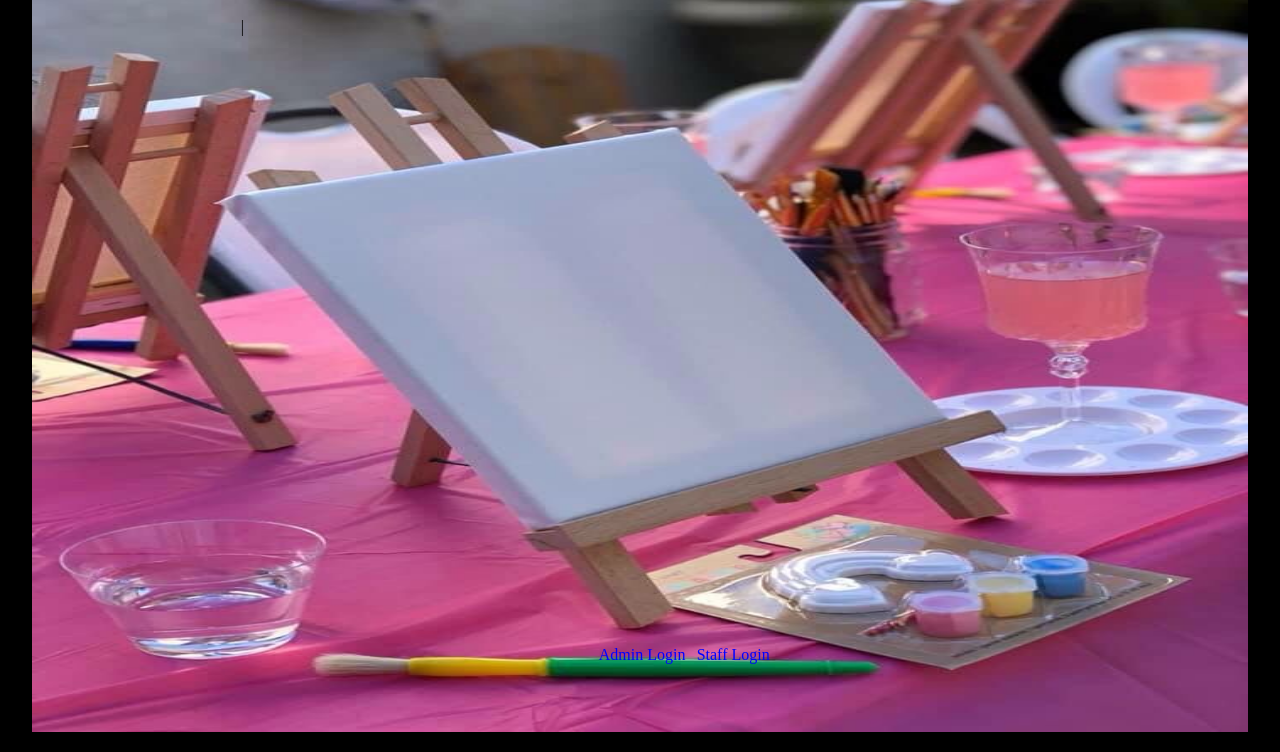
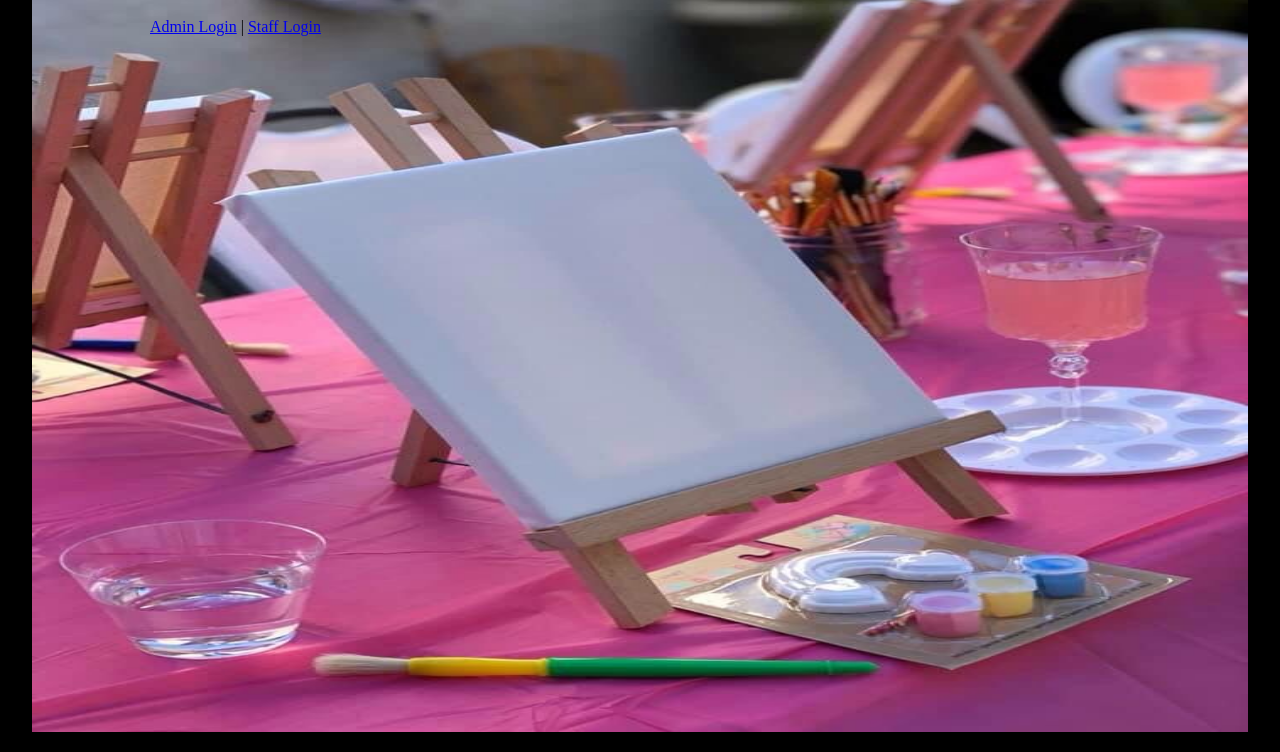
Before and after one commit to NYRUBA/PAINTandSIP, a plain HTML site: page index.html in a window 1280 px wide. Shown: the part 48-800 px from the top of the page. Drawn offline with Linux system fonts and the light colour scheme.

Commit message:
changed the index
link

```diff
--- a/index.html
+++ b/index.html
@@ -12,8 +12,8 @@
             background-size: 95% 95%;
             background-repeat: no-repeat;
             background-position: center;
+            margin-left: 150px;
             background-image: url(image.JPG);
-            margin-left: 150px;
 
             }
 
@@ -22,14 +22,7 @@
                 color: white
 
             }
-            a{
-                text-decoration: none;
-                color: blue;
-                position: relative;
-                top: 80%;
-                left: 40%;
 
-            }
 
     </style>
 </head>
```
Also changed, not shown: style.css (+6 -1 lines).
